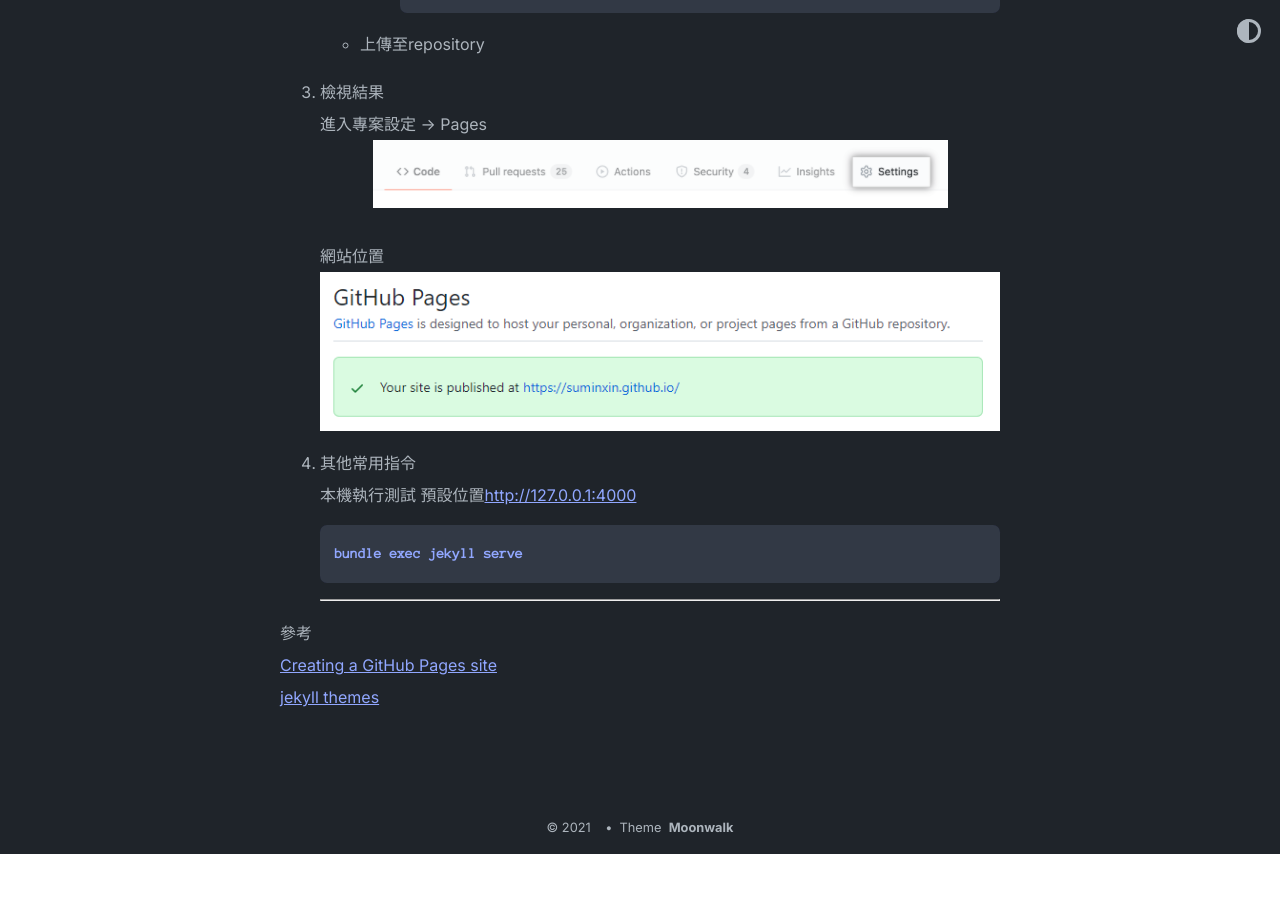
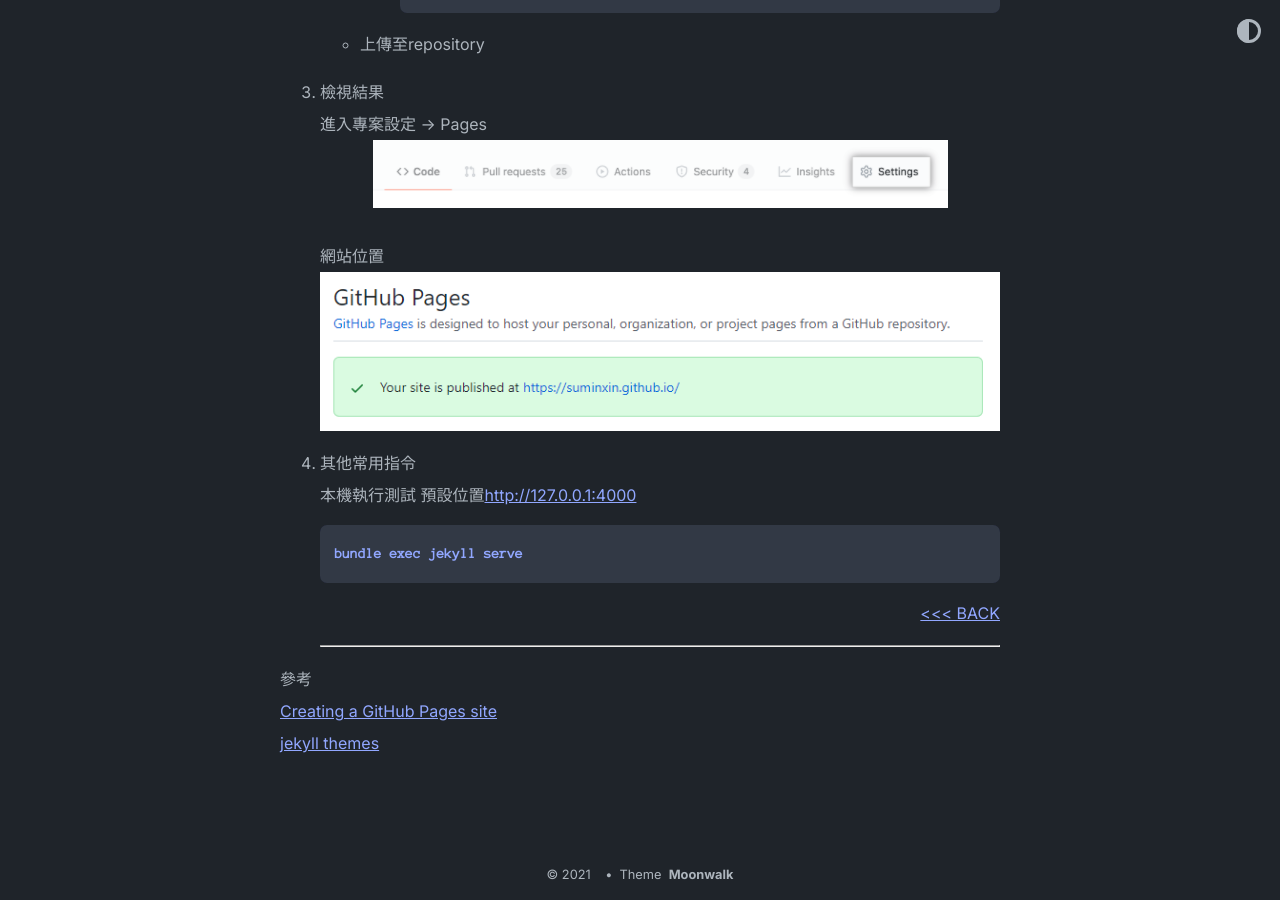
Before and after one commit to SuMinXin/SuMinXin.github.io, a Jekyll site: the page built from _posts/Format/2021-11-24-create-blog.md, in a window 1280 px wide and 900 px high, scrolled down 1446 px. Built offline with Jekyll 4.4.1, drawn with Linux system fonts in a browser that asks for light colours; before the commit the page ends 2300 px from its top, so only the background shows below that.

Commit message:
jekyll-seo-tag

````diff
--- a/_posts/Format/2021-11-24-create-blog.md
+++ b/_posts/Format/2021-11-24-create-blog.md
@@ -49,10 +49,12 @@ layout: post
    ```
    bundle exec jekyll serve
    ```
+
+   <div style="text-align:right;"><a href="/create-blog.html"><<< BACK</a><br/></div>
 ---
 
 {: data-content="footnotes"}
 
 參考 <br/>
-[Creating a GitHub Pages site](https://docs.github.com/en/pages/setting-up-a-github-pages-site-with-jekyll/creating-a-github-pages-site-with-jekyll) <br/>
-[jekyll themes](http://jekyllthemes.org/)
+<a href="https://docs.github.com/en/pages/setting-up-a-github-pages-site-with-jekyll/creating-a-github-pages-site-with-jekyll" target="_blank">Creating a GitHub Pages site</a> <br/>
+<a href="http://jekyllthemes.org/" target="_blank">jekyll themes</a>
````
Also changed, not shown: Gemfile.lock, moonwalk.gemspec.
